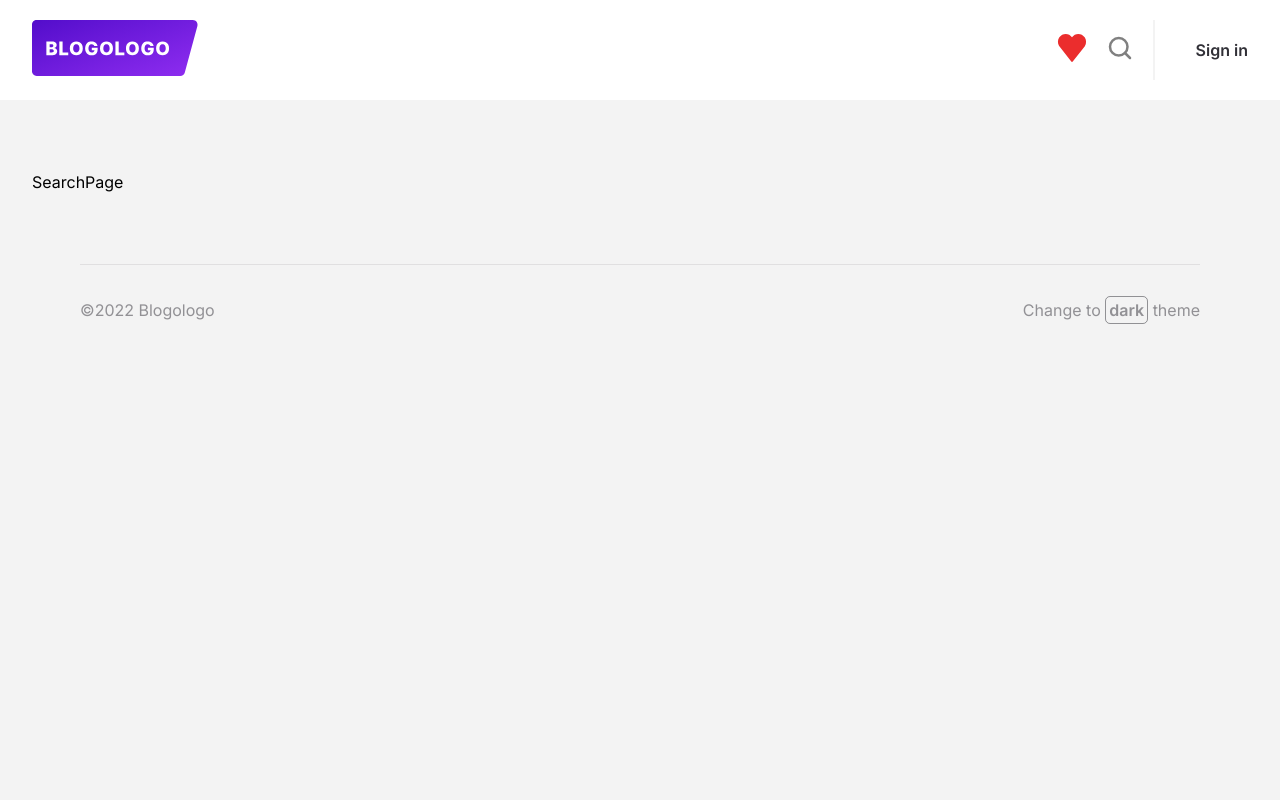
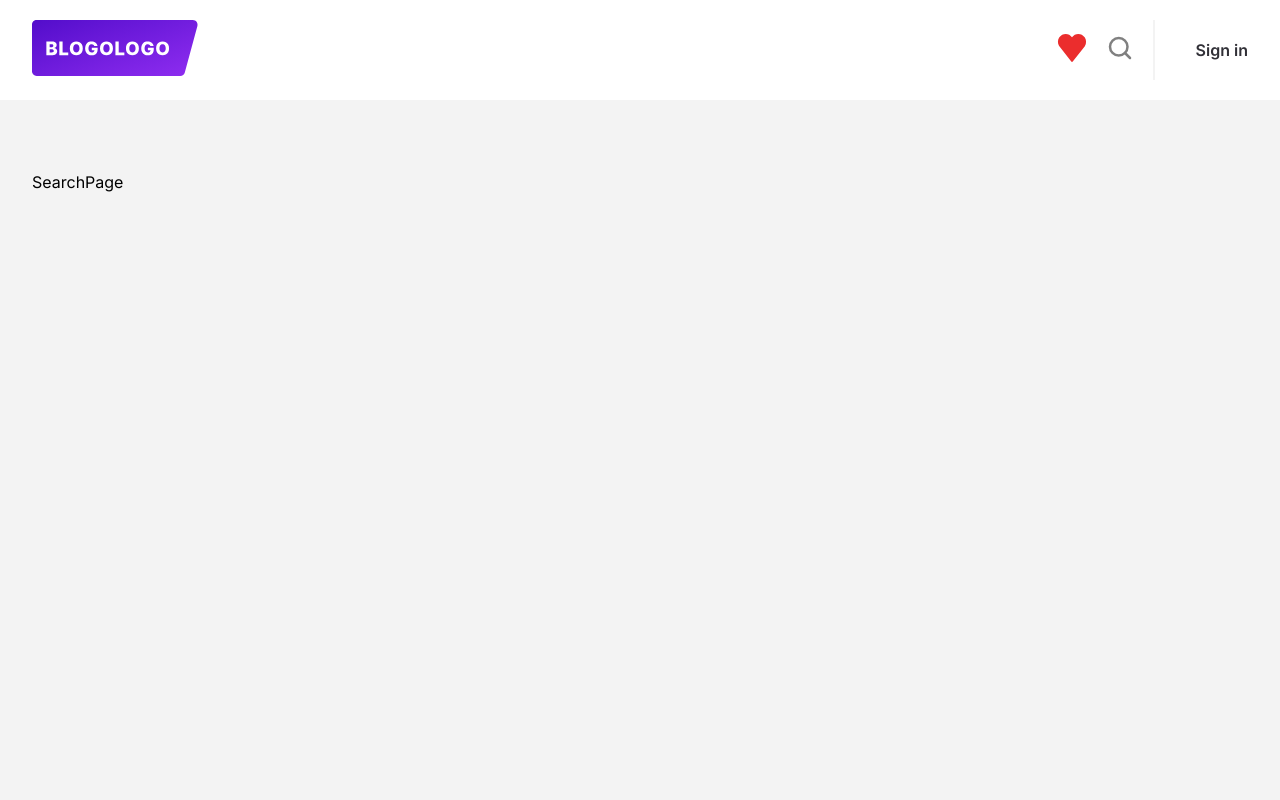
Before and after one commit to Nazareth02/react-blogologo, a React (Create React App) app: page /search in a window 1280 px wide. Shown: the top 800 px of the page. Built offline with nearby package versions, Linux system fonts and the light colour scheme; some icons are missing.

Commit message:
fix(footer): add footer fixed positioning

```diff
--- a/src/components/BlogListItem/BlogListItem.tsx
+++ b/src/components/BlogListItem/BlogListItem.tsx
@@ -23,7 +23,7 @@ export const BlogListItem = memo(({ post, posts }: BlogListItemProps) => {
   return (
     <StyledBlogListItem>
       <CardImageWrap>
-        <CardImage src={image_url + "14"} alt="Image not found" onError={setImageNotFound} />
+        <CardImage src={image_url} alt="Image not found" onError={setImageNotFound} />
       </CardImageWrap>
 
       <CardTextGroup>
--- a/src/templates/MainTemplate/MainTemplate.tsx
+++ b/src/templates/MainTemplate/MainTemplate.tsx
@@ -1,6 +1,6 @@
 import { Outlet } from "react-router-dom";
 import { Footer, Header } from "components";
-import { Wrap, StyledMainTemplate } from "./styles";
+import { StyledMainTemplate, MainTemplateWrapper, OutletWrap } from "./styles";
 import { memo, useCallback, useEffect, useState } from "react";
 
 export const MainTemplate = memo(() => {
@@ -16,11 +16,13 @@ export const MainTemplate = memo(() => {
 
   return (
     <StyledMainTemplate>
-      <Header />
-      <Wrap>
-        <Outlet />
-        <Footer activeTheme={theme} handleToggle={toggleTheme} />
-      </Wrap>
+      <MainTemplateWrapper>
+        <Header />
+        <OutletWrap>
+          <Outlet />
+        </OutletWrap>
+      </MainTemplateWrapper>
+      <Footer activeTheme={theme} handleToggle={toggleTheme} />
     </StyledMainTemplate>
   );
 });
--- a/src/templates/MainTemplate/styles.ts
+++ b/src/templates/MainTemplate/styles.ts
@@ -2,11 +2,13 @@ import styled from "styled-components";
 import { Color } from "ui";
 
 const StyledMainTemplate = styled.div`
-  min-height: 100vh;
   background: ${Color.BACKGROUND};
 `;
-const Wrap = styled.div`
+const MainTemplateWrapper = styled.div`
+  min-height: 100vh;
+`;
+const OutletWrap = styled.div`
   padding: 72px 32px 0;
 `;
 
-export { StyledMainTemplate, Wrap };
+export { StyledMainTemplate, OutletWrap, MainTemplateWrapper };
```
